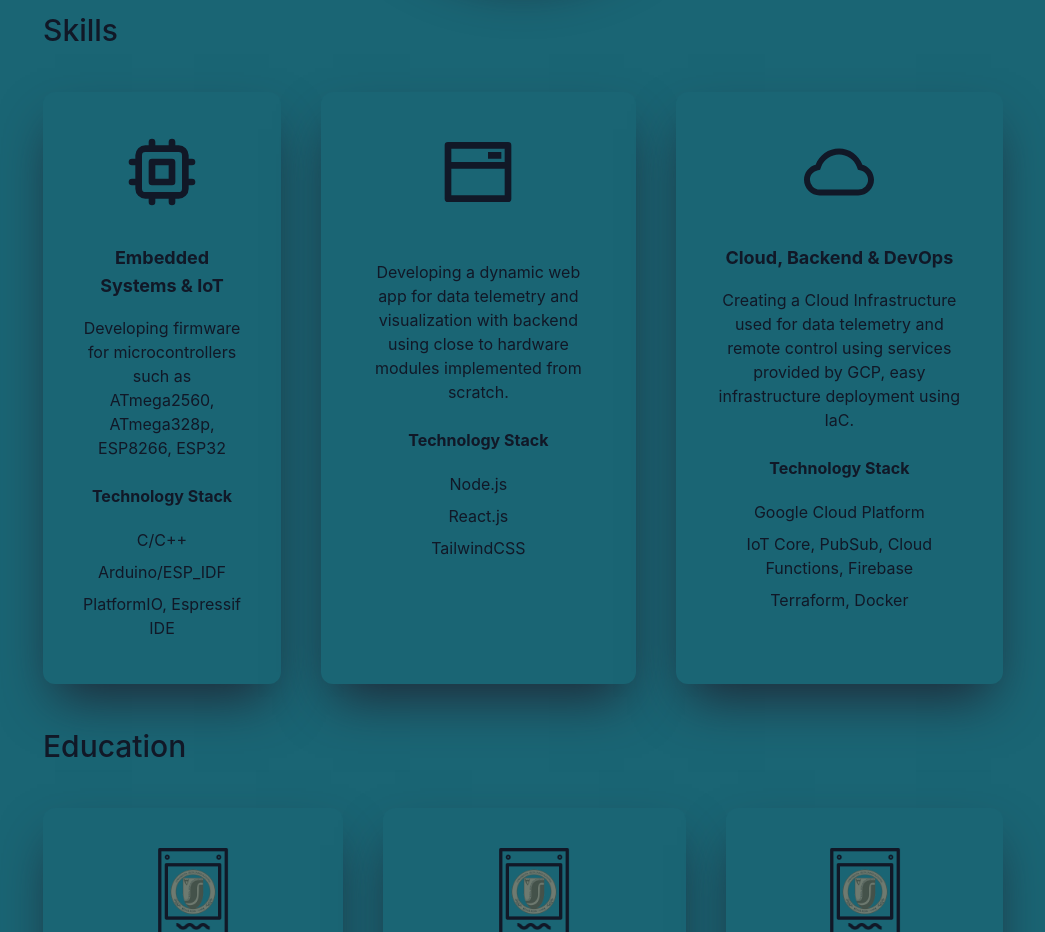
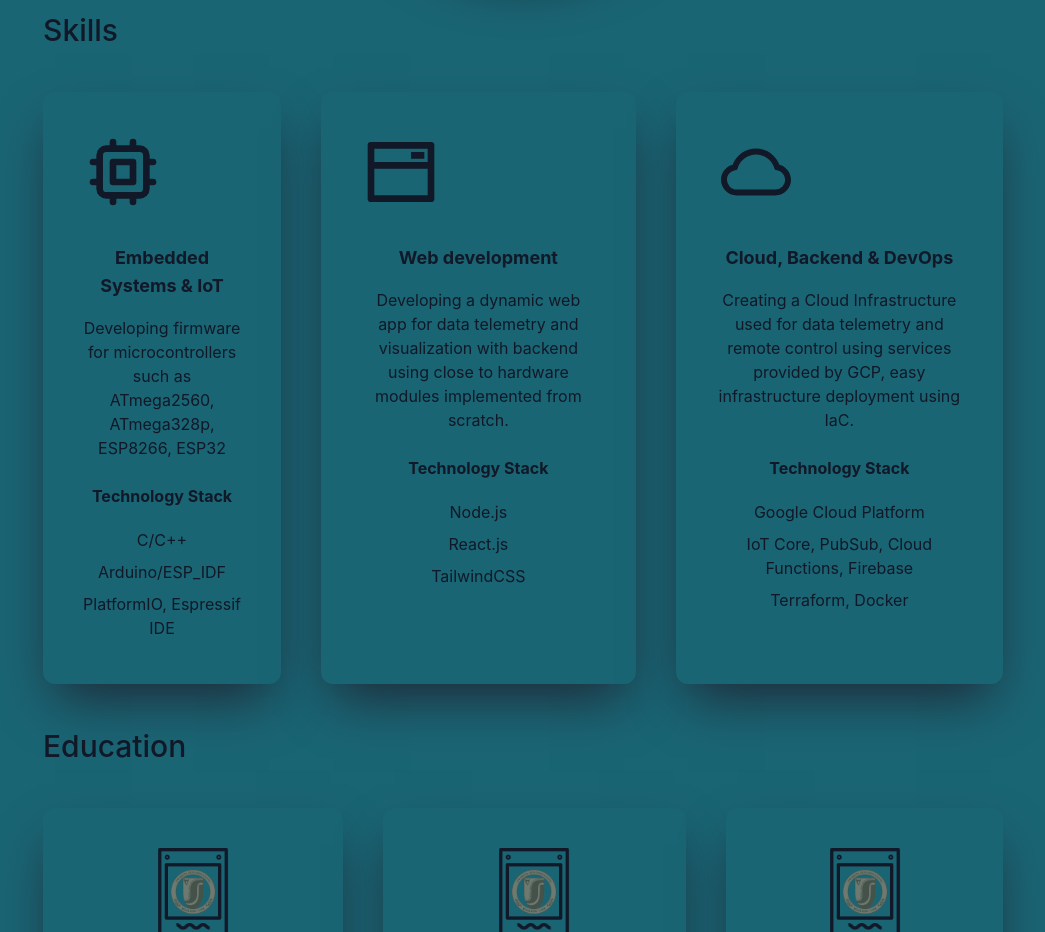
Before and after one commit to zoltanberkula/react-portfolio-site, a Next.js app in the folder portfolio-site/: page / in a window 1280 px wide. Shown: the part 1140-2072 px from the top of the page, without its empty margins (117-1162 px from the left). Built offline with nearby package versions, Linux system fonts and the light colour scheme.

Commit message:
buildConfig++

```diff
--- a/portfolio-site/pages/components/Skills.jsx
+++ b/portfolio-site/pages/components/Skills.jsx
@@ -4,54 +4,57 @@ import {AiOutlineCloud, AiFillCloud} from "react-icons/ai"
 import {HiChip, HiOutlineChip} from "react-icons/hi"
 import {RiWindow2Fill, RiWindow2Line} from "react-icons/ri";
 
+const cfg = require("../siteBuildConfig.json");
+const source = JSON.parse(JSON.stringify(cfg));
+
 export default function Skills(props)  {
     return (
         <section>
         <div>
-          <h3 className={props.source.siteBuildConfig.siteStyle.skillsH3Style}>{props.source.siteBuildConfig.sectionHeader}</h3>
+          <h3 className={source.skillsH3Style}>{source.sectionHeader}</h3>
         </div>
-        <div className={props.source.siteBuildConfig.siteStyle.skillsCardContainerStyle}>
-          <div className={props.source.siteBuildConfig.siteStyle.skillsCardStyle}>
-          {props.arg ? <HiChip style={{color: "#164e63"}} size={props.source.siteBuildConfig.siteStyle.skillsIconSize} className={props.source.siteBuildConfig.siteStyle.skillsIconStyle} /> :
-            <HiOutlineChip style={{color: "#111827"}} size={props.source.siteBuildConfig.siteStyle.skillsIconSize} className={props.source.siteBuildConfig.siteStyle.skillsIconStyle} />}
-            <h3 className={props.source.siteBuildConfig.siteStyle.skillsCardTitleStyle}>
-              {props.source.siteBuildConfig.embeddedSkillSetTitle}
+        <div className={source.skillsCardContainerStyle}>
+          <div className={source.skillsCardStyle}>
+          {props.arg ? <HiChip style={{color: "#164e63"}} size={source.skillsIconSize} className={source.skillsIconStyle} /> :
+            <HiOutlineChip style={{color: "#111827"}} size={source.skillsIconSize} className={source.skillsIconStyle} />}
+            <h3 className={source.skillsCardTitleStyle}>
+              {source.embeddedSkillSetTitle}
             </h3>
-            <p className={props.source.siteBuildConfig.siteStyle.skillsDescrParagraphStyle}>
-               {props.source.siteBuildConfig.embeddedDescription}
+            <p className={source.skillsDescrParagraphStyle}>
+               {source.embeddedDescription}
             </p>
-            <h4 className={props.source.siteBuildConfig.siteStyle.skillsTechStackTitleStyle}>{props.source.siteBuildConfig.techStackTitle}</h4>
-            <p className={props.source.siteBuildConfig.siteStyle.skillsTechParagraphStyle}>{props.source.siteBuildConfig.techStack.embedded.lang}</p>
-            <p className={props.source.siteBuildConfig.siteStyle.skillsTechParagraphStyle}>{props.source.siteBuildConfig.techStack.embedded.platform}</p>
-            <p className={props.source.siteBuildConfig.siteStyle.skillsTechParagraphStyle}>{props.source.siteBuildConfig.techStack.embedded.ide}</p>
+            <h4 className={source.skillsTechStackTitleStyle}>{source.techStackTitle}</h4>
+            <p className={source.skillsTechParagraphStyle}>{source.techStack.embedded.lang}</p>
+            <p className={source.skillsTechParagraphStyle}>{source.techStack.embedded.platform}</p>
+            <p className={source.skillsTechParagraphStyle}>{source.techStack.embedded.ide}</p>
           </div>
-          <div className={props.source.siteBuildConfig.siteStyle.skillsCardStyle}>
-            {props.arg ? <RiWindow2Fill style={{color: "#164e63"}} size={props.source.siteBuildConfig.siteStyle.skillsIconSize} className={props.source.siteBuildConfig.siteStyle.skillsIconStyle} /> :
-            <RiWindow2Line style={{color: "#111827"}} size={props.source.siteBuildConfig.siteStyle.skillsIconSize} className={props.source.siteBuildConfig.siteStyle.skillsIconStyle} />}
-            <h3 className={props.source.siteBuildConfig.siteStyle.skillsCardTitleStyle}>
-              {props.source.webSkillSetTitle}
+          <div className={source.skillsCardStyle}>
+            {props.arg ? <RiWindow2Fill style={{color: "#164e63"}} size={source.skillsIconSize} className={source.skillsIconStyle} /> :
+            <RiWindow2Line style={{color: "#111827"}} size={source.skillsIconSize} className={source.skillsIconStyle} />}
+            <h3 className={source.skillsCardTitleStyle}>
+              {source.webSkillSetTitle}
             </h3>
-            <p className={props.source.siteBuildConfig.siteStyle.skillsDescrParagraphStyle}>
-              {props.source.siteBuildConfig.webDescription}
+            <p className={source.skillsDescrParagraphStyle}>
+              {source.webDescription}
             </p>
-            <h4 className={props.source.siteBuildConfig.siteStyle.skillsTechStackTitleStyle}>{props.source.siteBuildConfig.techStackTitle}</h4>
-            <p className={props.source.siteBuildConfig.siteStyle.skillsTechParagraphStyle}>{props.source.siteBuildConfig.techStack.web.framework1}</p>
-            <p className={props.source.siteBuildConfig.siteStyle.skillsTechParagraphStyle}>{props.source.siteBuildConfig.techStack.web.framework2}</p>
-            <p className={props.source.siteBuildConfig.siteStyle.skillsTechParagraphStyle}>{props.source.siteBuildConfig.techStack.web.stylesheet}</p>
+            <h4 className={source.skillsTechStackTitleStyle}>{source.techStackTitle}</h4>
+            <p className={source.skillsTechParagraphStyle}>{source.techStack.web.framework1}</p>
+            <p className={source.skillsTechParagraphStyle}>{source.techStack.web.framework2}</p>
+            <p className={source.skillsTechParagraphStyle}>{source.techStack.web.stylesheet}</p>
           </div>
-          <div className={props.source.siteBuildConfig.siteStyle.skillsCardStyle}>
-          {props.arg ? <AiFillCloud style={{color: "#164e63"}} size={props.source.siteBuildConfig.siteStyle.skillsIconSize} className={props.source.siteBuildConfig.siteStyle.skillsIconStyle}/> :
-           <AiOutlineCloud style={{color: "#111827"}} size={props.source.siteBuildConfig.siteStyle.skillsIconSize} className={props.source.siteBuildConfig.siteStyle.skillsIconStyle}/>}
-            <h3 className={props.source.siteBuildConfig.siteStyle.skillsCardTitleStyle}>
-              {props.source.siteBuildConfig.cloudSkillSetTitle}
+          <div className={source.skillsCardStyle}>
+          {props.arg ? <AiFillCloud style={{color: "#164e63"}} size={source.skillsIconSize} className={source.skillsIconStyle}/> :
+           <AiOutlineCloud style={{color: "#111827"}} size={source.skillsIconSize} className={source.skillsIconStyle}/>}
+            <h3 className={source.skillsCardTitleStyle}>
+              {source.cloudSkillSetTitle}
             </h3>
-            <p className={props.source.siteBuildConfig.siteStyle.skillsDescrParagraphStyle}>
-              {props.source.siteBuildConfig.cloudDescription}
+            <p className={source.skillsDescrParagraphStyle}>
+              {source.cloudDescription}
             </p>
-            <h4 className={props.source.siteBuildConfig.siteStyle.skillsTechStackTitleStyle}>{props.source.siteBuildConfig.techStackTitle}</h4>
-            <p className={props.source.siteBuildConfig.siteStyle.skillsTechParagraphStyle}>{props.source.siteBuildConfig.techStack.cloud.provider}</p>
-            <p className={props.source.siteBuildConfig.siteStyle.skillsTechParagraphStyle}>{props.source.siteBuildConfig.techStack.cloud.services}</p>
-            <p className={props.source.siteBuildConfig.siteStyle.skillsTechParagraphStyle}>{props.source.siteBuildConfig.techStack.cloud.tools}</p>
+            <h4 className={source.skillsTechStackTitleStyle}>{source.techStackTitle}</h4>
+            <p className={source.skillsTechParagraphStyle}>{source.techStack.cloud.provider}</p>
+            <p className={source.skillsTechParagraphStyle}>{source.techStack.cloud.services}</p>
+            <p className={source.skillsTechParagraphStyle}>{source.techStack.cloud.tools}</p>
           </div>
         </div>
       </section>
--- a/portfolio-site/pages/index.js
+++ b/portfolio-site/pages/index.js
@@ -7,72 +7,19 @@ import Skills from "./components/Skills";
 import Education from "./components/Education";
 //COMPONENTS_END
 
-const source = {
-  siteBuildConfig: {
-    title: "Zoltán Berkula Resume",
-    sectionHeader: "Skills",
-    embeddedSkillSetTitle: "Embedded Systems & IoT",
-    webSkillSetTitle: "Web development",
-    cloudSkillSetTitle: "Cloud, Backend & DevOps",
-    techStackTitle: "Technology Stack",
-    embeddedDescription:
-      "Developing firmware for microcontrollers such as ATmega2560, ATmega328p, ESP8266, ESP32",
-    webDescription:
-      "Developing a dynamic web app for data telemetry and visualization with backend using close to hardware modules implemented from scratch.",
-    cloudDescription:
-      "Creating a Cloud Infrastructure used for data telemetry and remote control using services provided by GCP, easy infrastructure deployment using IaC.",
-    techStack: {
-      embedded: {
-        lang: "C/C++",
-        platform: "Arduino/ESP_IDF",
-        ide: "PlatformIO, Espressif IDE",
-      },
-      web: {
-        framework1: "Node.js",
-        framework2: "React.js",
-        stylesheet: "TailwindCSS",
-      },
-      cloud: {
-        provider: "Google Cloud Platform",
-        services: "IoT Core, PubSub, Cloud Functions, Firebase",
-        tools: "Terraform, Docker",
-      },
-    },
-    siteStyle: {
-      mainStyle:
-        "bg-bgColor_LightMode px-10 md:px-20 lg:px-40 dark:bg-bgColor_DarkMode",
-      skillsIconStyle: "inline-block",
-      skillsIconSize: 80,
-      skillsCardContainerStyle: "lg:flex gap-10",
-      skillsCardStyle:
-        "text-center shadow-2xl shadow-gray-800 p-10 rounded-xl my-10 bg-bgColor_CardLight dark:bg-bgColor_CardDark dark:bg-opacity-20 dark:shadow-md",
-      skillsH3Style:
-        "text-3xl py-1 font-medium text-textColor_LightMode dark:text-textColor_DarkMode",
-      skillsCardTitleStyle:
-        "text-lg text-textColor_LightMode dark:text-textColor_DarkMode font-bold pt-8 pb-2",
-      skillsDescrParagraphStyle:
-        "font-normal py-2 text-textColor_LightMode dark:text-textColor_DarkMode ",
-      skillsTechStackTitleStyle:
-        "py-4 text-textColor_LightMode font-bold text-textColor_LightMode dark:text-textColor_DarkMode",
-      skillsTechParagraphStyle:
-        "text-textColor_LightMode dark:text-textColor_DarkMode py-1",
-    },
-  },
-};
-
 export default function Resume() {
   const [darkMode, setDarkMode] = useState(false);
   return (
     <div className={darkMode ? "dark" : ""}>
       <Head>
-        <title>{source.siteBuildConfig.title}</title>
+        <title>BZ</title>
         <meta />
         <link rel="icon" href="/favicon.ico" />
       </Head>
-      <main className={source.siteBuildConfig.siteStyle.mainStyle}>
+      <main className="bg-bgColor_LightMode px-10 md:px-20 lg:px-40 dark:bg-bgColor_DarkMode">
         <Navbar arg={darkMode} cb={setDarkMode} />
         <Introduction arg={darkMode} />
-        <Skills arg={darkMode} source={source} />
+        <Skills arg={darkMode} />
         <Education />
       </main>
     </div>
--- /dev/null
+++ b/portfolio-site/pages/siteBuildConfig.json
@@ -0,0 +1,38 @@
+{
+       "title": "Zoltán Berkula Resume",
+       "sectionHeader":"Skills",
+       "embeddedSkillSetTitle":"Embedded Systems & IoT",
+       "webSkillSetTitle":"Web development",
+       "cloudSkillSetTitle":"Cloud, Backend & DevOps",
+       "techStackTitle":"Technology Stack",
+       "embeddedDescription":"Developing firmware for microcontrollers such as ATmega2560, ATmega328p, ESP8266, ESP32",
+       "webDescription":"Developing a dynamic web app for data telemetry and visualization with backend using close to hardware modules implemented from scratch.",
+       "cloudDescription":"Creating a Cloud Infrastructure used for data telemetry and remote control using services provided by GCP, easy infrastructure deployment using IaC.",
+       "mainStyle": "bg-bgColor_LightMode px-10 md:px-20 lg:px-40 dark:bg-bgColor_DarkMode",
+       "skillsIconStyle":"inline-block",
+       "skillsIconSize":80,
+       "skillsCardContainerStyle":"lg:flex gap-10",
+       "skillsCardStyle":"text-center shadow-2xl shadow-gray-800 p-10 rounded-xl my-10 bg-bgColor_CardLight dark:bg-bgColor_CardDark dark:bg-opacity-20 dark:shadow-md",
+       "skillsH3Style":"text-3xl py-1 font-medium text-textColor_LightMode dark:text-textColor_DarkMode",
+       "skillsCardTitleStyle":"text-lg text-textColor_LightMode dark:text-textColor_DarkMode font-bold pt-8 pb-2",
+       "skillsDescrParagraphStyle":"font-normal py-2 text-textColor_LightMode dark:text-textColor_DarkMode ",
+       "skillsTechStackTitleStyle":"py-4 text-textColor_LightMode font-bold text-textColor_LightMode dark:text-textColor_DarkMode",
+       "skillsTechParagraphStyle":"text-textColor_LightMode dark:text-textColor_DarkMode py-1",
+       "techStack":{
+          "embedded":{
+             "lang":"C/C++",
+             "platform":"Arduino/ESP_IDF",
+             "ide":"PlatformIO, Espressif IDE"
+          },
+          "web":{
+             "framework1":"Node.js",
+             "framework2":"React.js",
+             "stylesheet":"TailwindCSS"
+          },
+          "cloud":{
+             "provider":"Google Cloud Platform",
+             "services":"IoT Core, PubSub, Cloud Functions, Firebase",
+             "tools":"Terraform, Docker"
+          }
+         }
+ }
```
